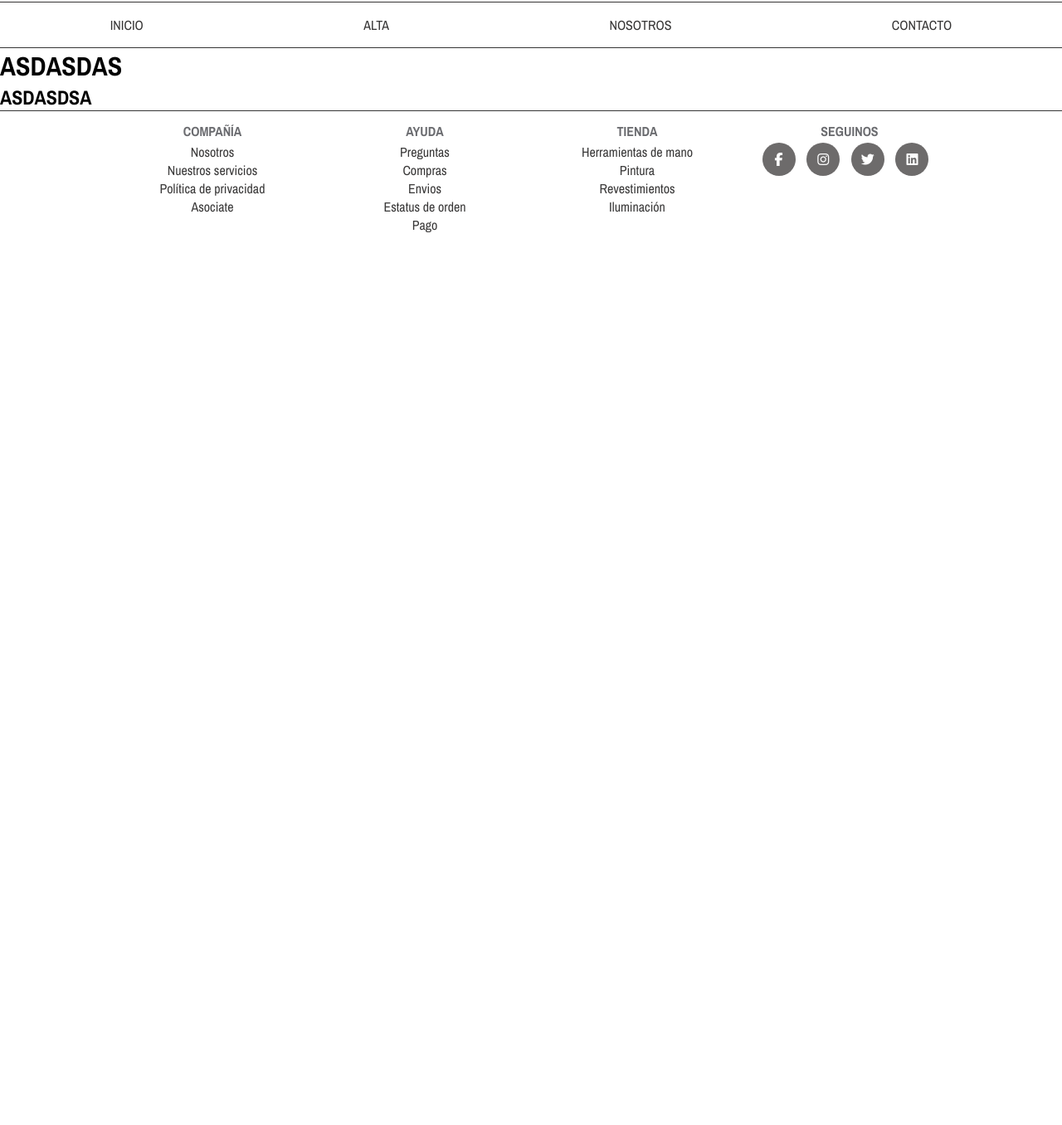
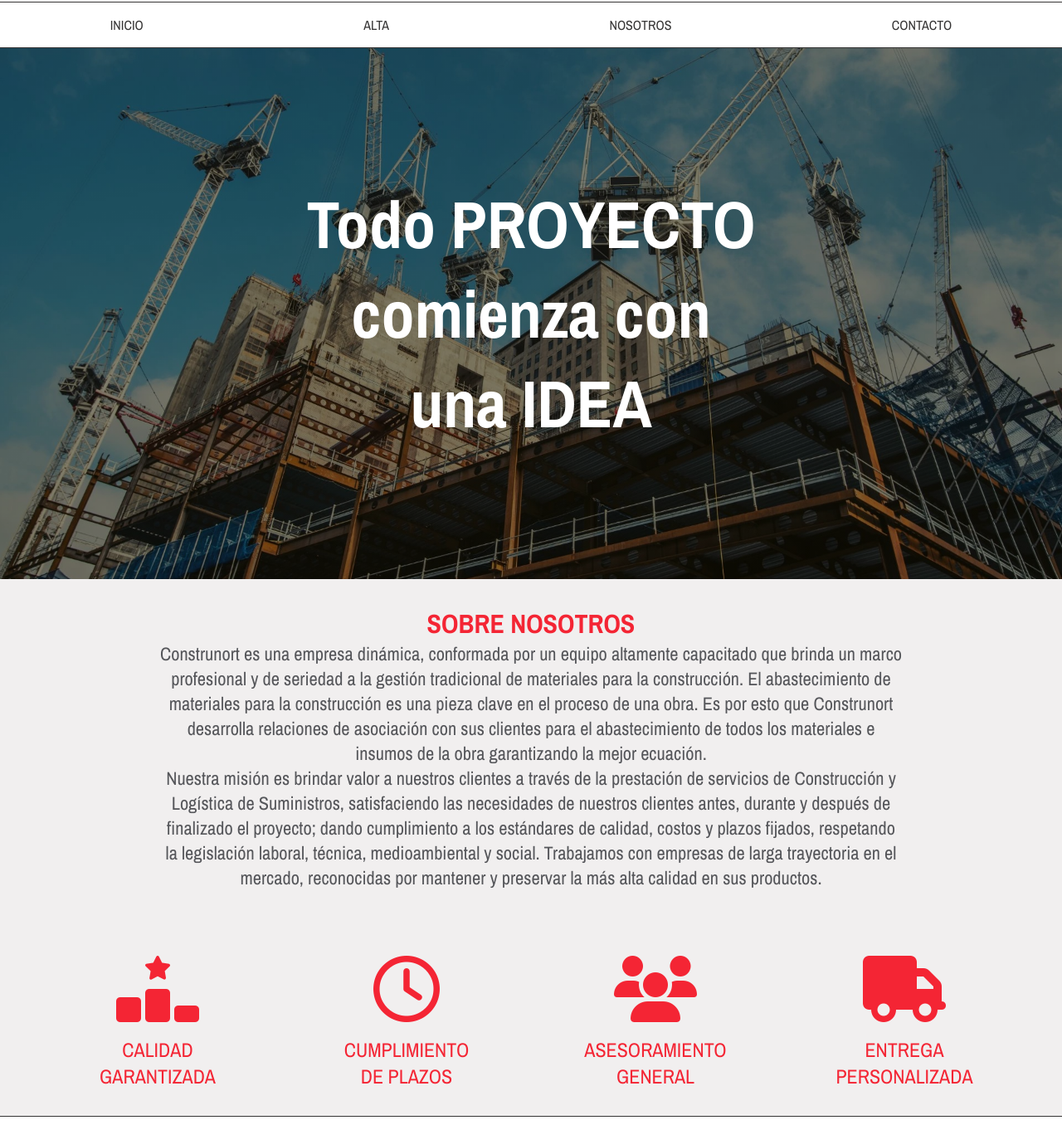
Before and after one commit to federico241295/integrador, a website built with Vite: page views/nosotros.html in a window 1280 px wide. Shown: the part 58-1414 px from the top of the page at 83% size. Before the commit the page ends 800 px from the top, so only its background shows below. Built offline with nearby package versions, Linux system fonts and the light colour scheme.

Commit message:
Pagina de NOSOTROS terminada

```diff
--- a/sass/base/_resets.scss
+++ b/sass/base/_resets.scss
@@ -2,5 +2,5 @@
     margin: 0;
     padding: 0;
     box-sizing: border-box;
-    /* border: 0.5px solid red; */
+   /*  border: 0.5px solid red; */
 }
--- /dev/null
+++ b/sass/components/_about-us.scss
@@ -0,0 +1,23 @@
+.about-us {
+    display: flex;
+    justify-content: center;
+    background-color: #F1EFEF;
+
+    &__container {
+        margin-top: 2rem;
+        margin-bottom: 4rem;
+        width: 70%;
+    }
+
+    &__h2 {
+        text-align: center;
+        color: #F42534;
+        font-size: 2rem;
+    }
+    &__p {
+        text-align: center;
+        color: #55565A;
+        font-size: 1.4rem;
+    }
+
+}
--- /dev/null
+++ b/sass/components/_hero.scss
@@ -0,0 +1,26 @@
+.hero {
+    display: flex;
+    align-items: center;
+    justify-content: center;
+    text-align: center;
+    height: 80vh;
+    color: rgb(255, 255, 255);
+    background-image: linear-gradient(
+        0deg,
+        rgba(0,0,0,0.5),
+        rgba(0,0,0,0.5)
+    )
+    ,url("/img/nosotros.webp");
+    background-repeat: no-repeat;
+    background-size: cover;
+    background-position: center center;
+
+
+    &__h1 {
+        font-size: 5rem;
+        font-weight: 900;
+    }
+
+
+
+}
--- /dev/null
+++ b/sass/components/_services.scss
@@ -0,0 +1,49 @@
+.main{
+    background-color: #F1EFEF;
+}
+
+
+
+.services {
+    display: flex;
+    justify-content: center;
+    background-color: #F1EFEF;
+
+
+    &__icons {
+        display: flex;
+        justify-content: center;
+        align-items: center;
+        font-size: 5rem;
+        display: inline-block;
+        min-height: 30px;
+        width: 300px;
+        color: #F42534;
+        text-align: center;
+        line-height: 7rem;
+    }
+
+}
+
+.description {
+    display: flex;
+    justify-content: center;
+/*     margin-bottom: 1rem; */
+    background-color: #F1EFEF;
+
+    &__p {
+        display: flex;
+        justify-content: center;
+        align-items: center;
+        font-size: 1.5rem;
+        display: inline-block;
+        min-height: 60px;
+        width: 300px;
+        text-align: center;
+        color: #F42534;
+        padding-bottom: 2rem;
+    }
+
+
+
+}
--- a/sass/main.scss
+++ b/sass/main.scss
@@ -3,6 +3,9 @@
 @import "components/cards";
 @import "components/section-cards";
 @import "components/separador";
+@import "components/hero";
+@import "components/about-us";
+@import "components/services";
 @import "layout/header";
 @import "layout/footer";
 @import "pages/index";
--- a/views/nosotros.html
+++ b/views/nosotros.html
@@ -48,29 +48,41 @@
 
     </header> <!-- main-header -->
 
-<main>
-  <h1>ASDASDAS</h1>
-  <H2>ASDASDSA</H2>
+    <main class=".main">
+      <section class="hero">
+        <h1 class="hero__h1">Todo PROYECTO <br> comienza con <br> una IDEA</h1>
+      </section>
+      <div class="about-us">
+        <div class="about-us__container">
+          <div class="about-us__text-container">
+            <h2 class="about-us__h2"> SOBRE NOSOTROS</h2>
+            <p class="about-us__p">
+              Construnort es una empresa dinámica, conformada por un equipo altamente capacitado que brinda un marco profesional y de seriedad a la gestión tradicional de materiales para la construcción.
+              El abastecimiento de materiales para la construcción es una pieza clave en el proceso de una obra.
+              Es por esto que Construnort desarrolla relaciones de asociación con sus clientes para el abastecimiento de todos los materiales e insumos de la obra garantizando la mejor ecuación.
+            </p>
+            <p class="about-us__p">
+              Nuestra misión es brindar valor a nuestros clientes a través de la prestación de servicios de Construcción y Logística de Suministros, satisfaciendo las necesidades de nuestros clientes antes, durante y después de finalizado el proyecto; dando cumplimiento a los estándares de calidad, costos y plazos fijados, respetando la legislación laboral, técnica, medioambiental y social.
+              Trabajamos con empresas de larga trayectoria en el mercado, reconocidas por mantener y preservar la más alta calidad en sus productos.
+            </p>
+          </div>
+        </div>
+      </div>  <!-- about-us -->
 
+        <div class="services">
+          <div class="services__icons"><i class="fa-solid fa-ranking-star"></i></div>
+          <div class="services__icons"><i class="fa-regular fa-clock"></i></div>
+          <div class="services__icons"><i class="fa-solid fa-users"></i></div>
+          <div class="services__icons"><i class="fa-solid fa-truck"></i></div>
+        </div>
 
-
-
-
-
-
-
-
-
-
+        <div class="description">
+          <p class="description__p">CALIDAD <br> GARANTIZADA</p>
+          <p class="description__p">CUMPLIMIENTO <br> DE PLAZOS</p>
+          <p class="description__p">ASESORAMIENTO <br> GENERAL</p>
+          <p class="description__p">ENTREGA <br> PERSONALIZADA</p>
+        </div>
     </main>
-
-
-
-
-
-
-
-
 
 
 
```
Also changed, not shown: public/img/nosotros.webp (added), public/img/nuestra-mision.webp (added). Lines whose indentation alone changed are shown as unchanged.
